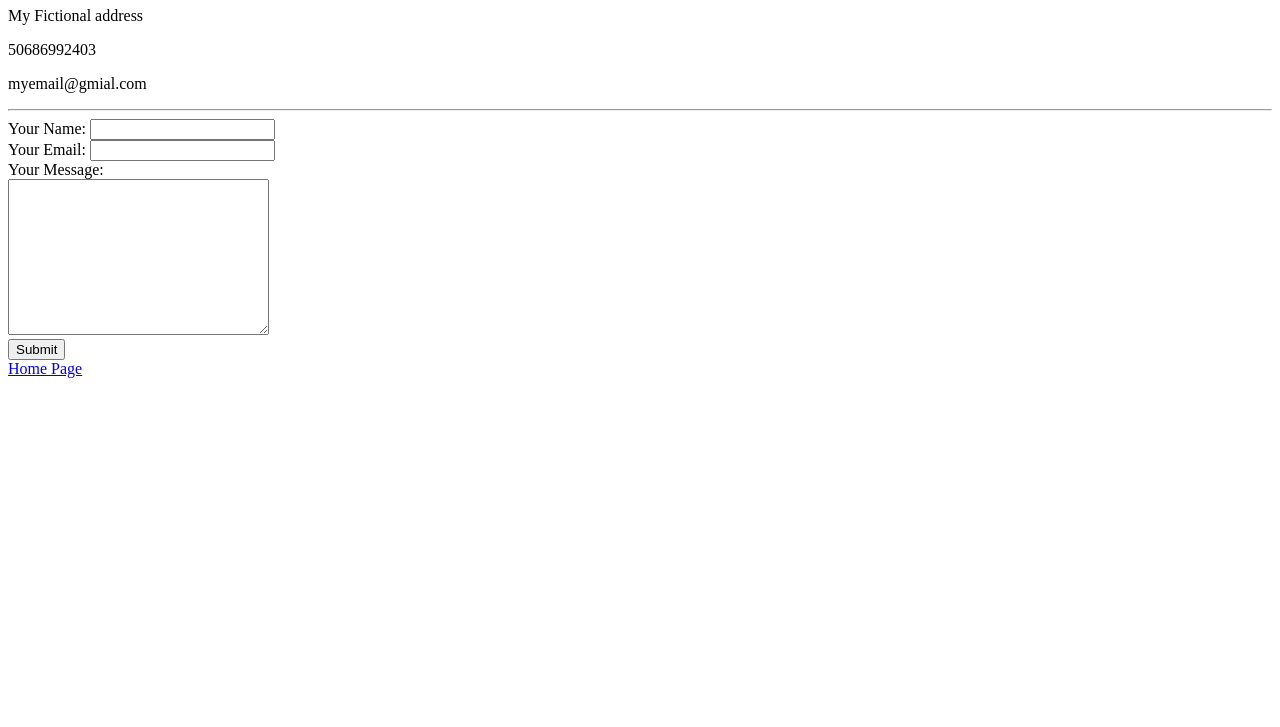
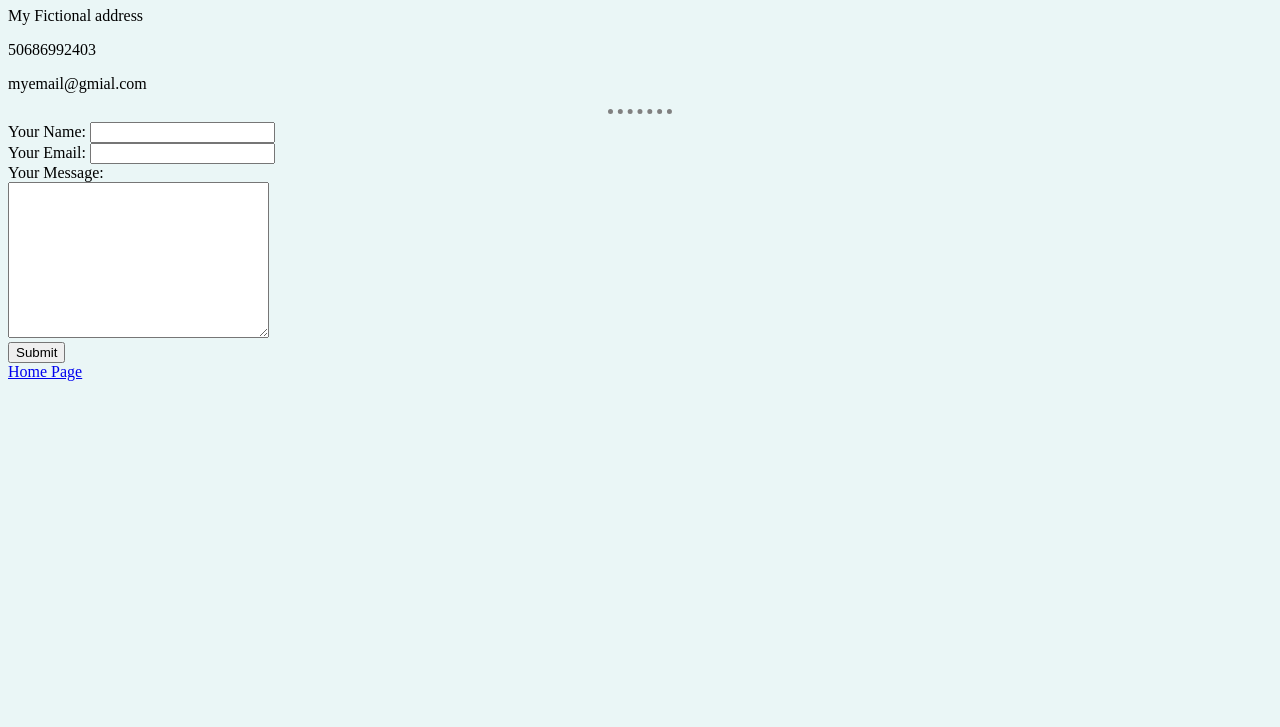
Before and after one commit to mamore6/cv, a plain HTML site: page contact.html in a window 1280 px wide. Shown: the part 73-800 px from the top of the page. Drawn offline with Linux system fonts and the light colour scheme.

Commit message:
Add files via upload

```diff
--- a/contact.html
+++ b/contact.html
@@ -3,6 +3,7 @@
   <head>
     <meta charset="utf-8">
     <title>Conctact Me</title>
+    <link rel="stylesheet" href="css/styles.css">
   </head>
   <body>
     <h1>My Contact Info</h1>
--- /dev/null
+++ b/css/styles.css
@@ -0,0 +1,9 @@
+body{
+  background-color: #EAF6F6;
+}
+hr{
+  border-color: gray;
+  border-style: dotted none none;
+  border-width: 5px;
+  width: 5%;
+}
```
Also changed, not shown: hobbies.html (+1 -0 lines), index.html (+1 -0 lines).
